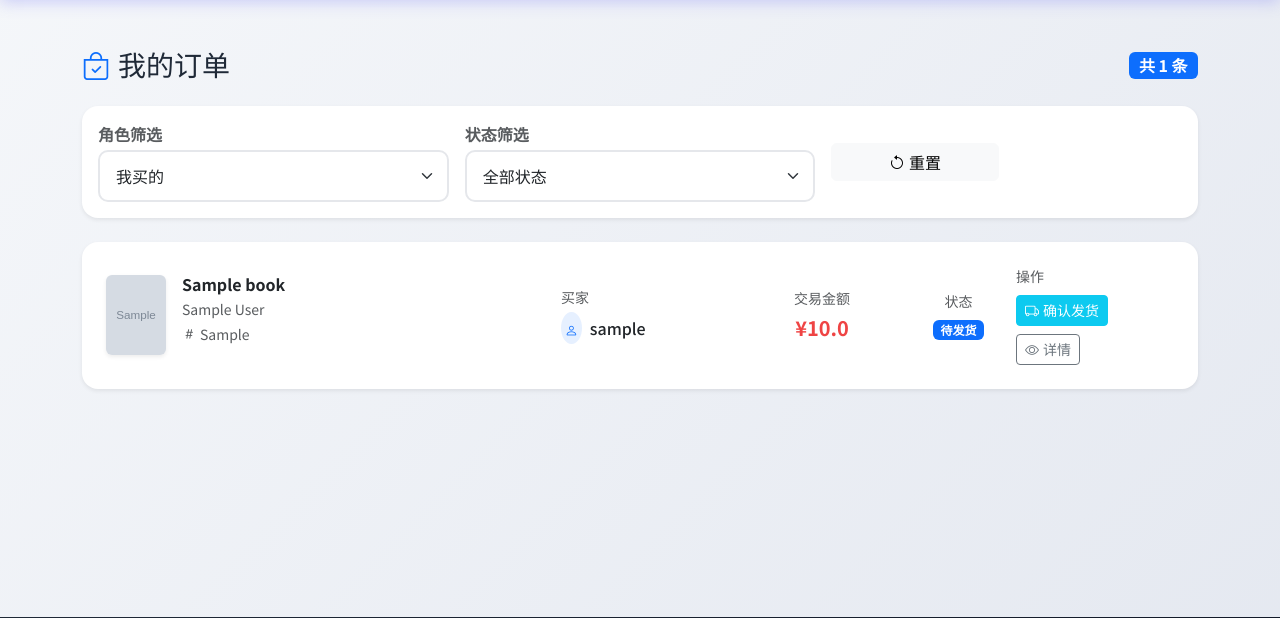
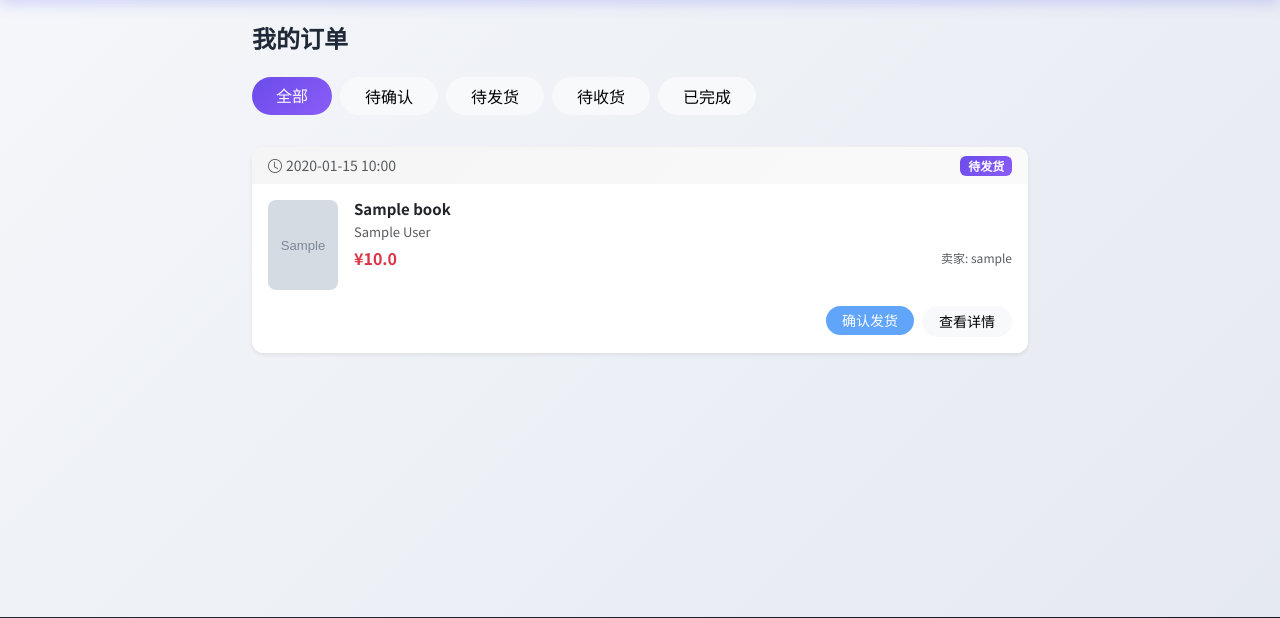
Before and after one commit to Qi-Cao/campus-book-trading, a Flask app: page /orders/my-orders in a window 1280 px wide. Shown: the part 66-684 px from the top of the page. Run offline with Flask 3, Linux system fonts and the light colour scheme; a user stored in the database is signed in; tables that the repository leaves empty hold one stand-in row (values such as "Sample post"); grey boxes marked "Sample" are stand-in pictures.

Commit message:
订单页面改为抖音风格样式

```diff
--- a/app/templates/orders/my_orders.html
+++ b/app/templates/orders/my_orders.html
@@ -3,150 +3,123 @@
 {% block title %}我的订单 - 校园二手书交易平台{% endblock %}
 
 {% block content %}
-<div class="container my-5">
+<div class="container my-4" style="max-width: 800px;">
     <!-- 页面标题 -->
     <div class="d-flex justify-content-between align-items-center mb-4">
-        <h3 class="mb-0">
-            <i class="bi bi-bag-check me-2 text-primary"></i>我的订单
-        </h3>
-        <span class="badge bg-primary fs-6">共 {{ orders|length }} 条</span>
+        <h4 class="mb-0 fw-bold">我的订单</h4>
     </div>
 
-    <!-- 筛选器 - 下拉框形式 -->
-    <div class="card mb-4 border-0 shadow-sm">
-        <div class="card-body py-3">
-            <form method="get" action="{{ url_for('orders.my_orders') }}" class="row g-3 align-items-center">
-                <!-- 角色筛选 -->
-                <div class="col-md-4">
-                    <label class="form-label fw-bold text-muted mb-1">角色筛选</label>
-                    <select name="role" class="form-select" onchange="this.form.submit()">
-                        <option value="all" {{ 'selected' if role == 'all' }}>全部</option>
-                        <option value="buyer" {{ 'selected' if role == 'buyer' }}>我买的</option>
-                        <option value="seller" {{ 'selected' if role == 'seller' }}>我卖的</option>
-                    </select>
-                </div>
-
-                <!-- 状态筛选 -->
-                <div class="col-md-4">
-                    <label class="form-label fw-bold text-muted mb-1">状态筛选</label>
-                    <select name="status" class="form-select" onchange="this.form.submit()">
-                        <option value="all" {{ 'selected' if status == 'all' }}>全部状态</option>
-                        <option value="pending" {{ 'selected' if status == 'pending' }}>待确认</option>
-                        <option value="confirmed" {{ 'selected' if status == 'confirmed' }}>已确认</option>
-                        <option value="paid" {{ 'selected' if status == 'paid' }}>待发货</option>
-                        <option value="shipped" {{ 'selected' if status == 'shipped' }}>待收货</option>
-                        <option value="completed" {{ 'selected' if status == 'completed' }}>已完成</option>
-                        <option value="cancelled" {{ 'selected' if status == 'cancelled' }}>已取消</option>
-                    </select>
-                </div>
-
-                <!-- 重置按钮 -->
-                <div class="col-md-2 d-flex align-items-end">
-                    <a href="{{ url_for('orders.my_orders', role='buyer', status='all') }}"
-                       class="btn btn-light w-100">
-                        <i class="bi bi-arrow-counterclockwise me-1"></i>重置
+    <!-- 筛选标签 -->
+    <div class="d-flex flex-nowrap overflow-auto pb-3 mb-3" style="gap: 8px; scrollbar-width: none;">
+        <a href="{{ url_for('orders.my_orders', role='all', status='all') }}"
+           class="btn {{ 'text-white' if status == 'all' else 'btn-light' }} rounded-pill px-4 flex-shrink-0"
+           style="{{ 'background: linear-gradient(135deg, #6b4ceb, #8b5cf6); border: none;' if status == 'all' else '' }}">
+            全部
         </a>
-                </div>
-            </form>
-        </div>
+        <a href="{{ url_for('orders.my_orders', role='all', status='pending') }}"
+           class="btn {{ 'text-white' if status == 'pending' else 'btn-light' }} rounded-pill px-4 flex-shrink-0"
+           style="{{ 'background: linear-gradient(135deg, #6b4ceb, #8b5cf6); border: none;' if status == 'pending' else '' }}">
+            待确认
+        </a>
+        <a href="{{ url_for('orders.my_orders', role='all', status='paid') }}"
+           class="btn {{ 'text-white' if status == 'paid' else 'btn-light' }} rounded-pill px-4 flex-shrink-0"
+           style="{{ 'background: linear-gradient(135deg, #6b4ceb, #8b5cf6); border: none;' if status == 'paid' else '' }}">
+            待发货
+        </a>
+        <a href="{{ url_for('orders.my_orders', role='all', status='shipped') }}"
+           class="btn {{ 'text-white' if status == 'shipped' else 'btn-light' }} rounded-pill px-4 flex-shrink-0"
+           style="{{ 'background: linear-gradient(135deg, #6b4ceb, #8b5cf6); border: none;' if status == 'shipped' else '' }}">
+            待收货
+        </a>
+        <a href="{{ url_for('orders.my_orders', role='all', status='completed') }}"
+           class="btn {{ 'text-white' if status == 'completed' else 'btn-light' }} rounded-pill px-4 flex-shrink-0"
+           style="{{ 'background: linear-gradient(135deg, #6b4ceb, #8b5cf6); border: none;' if status == 'completed' else '' }}">
+            已完成
+        </a>
     </div>
 
     <!-- 订单列表 -->
     {% if orders %}
-    <div class="row g-3">
+    <div class="d-flex flex-column gap-3">
         {% for order in orders %}
-        <div class="col-12">
-            <div class="card border-0 shadow-sm">
-                <div class="card-body p-4">
-                    <div class="row align-items-center">
-                        <!-- 订单信息 -->
-                        <div class="col-lg-5">
-                            <div class="d-flex align-items-start">
-                                <!-- 书籍封面 -->
+        <div class="card border-0 shadow-sm" style="border-radius: 12px; overflow: hidden;">
+            <!-- 卡片头部 - 状态 -->
+            <div class="px-3 py-2"
+                 style="background: linear-gradient(135deg, #f5f5f5, #fafafa);">
+                <div class="d-flex justify-content-between align-items-center">
+                    <small class="text-muted">
+                        <i class="bi bi-clock me-1"></i>{{ order.created_at.strftime('%Y-%m-%d %H:%M') }}
+                    </small>
+                    {% if order.status == 'pending' %}
+                        <span class="badge" style="background: #fbbf24; color: #78350f;">待确认</span>
+                    {% elif order.status == 'confirmed' %}
+                        <span class="badge" style="background: #60a5fa; color: white;">已确认</span>
+                    {% elif order.status == 'paid' %}
+                        <span class="badge" style="background: linear-gradient(135deg, #6b4ceb, #8b5cf6); color: white;">待发货</span>
+                    {% elif order.status == 'shipped' %}
+                        <span class="badge" style="background: #60a5fa; color: white;">待收货</span>
+                    {% elif order.status == 'completed' %}
+                        <span class="badge" style="background: #34d399; color: white;">已完成</span>
+                    {% elif order.status == 'cancelled' %}
+                        <span class="badge bg-secondary">已取消</span>
+                    {% endif %}
+                </div>
+            </div>
+
+            <!-- 卡片主体 - 书籍信息 -->
+            <div class="card-body p-3">
+                <div class="d-flex">
+                    <!-- 书籍图片 -->
                     <div class="flex-shrink-0 me-3">
                         {% if order.book.cover_image %}
                         <img src="{{ url_for('books.uploaded_file', filename=order.book.cover_image) }}"
                              alt="{{ order.book.title }}"
-                                         style="width: 60px; height: 80px; object-fit: cover;"
-                                         class="rounded shadow-sm">
+                             style="width: 70px; height: 90px; object-fit: cover; border-radius: 8px;">
                         {% else %}
-                                    <div class="bg-light rounded d-flex align-items-center justify-content-center shadow-sm"
-                                         style="width: 60px; height: 80px;">
-                                        <i class="bi bi-book text-muted" style="font-size: 1.2rem;"></i>
+                        <div class="bg-light d-flex align-items-center justify-content-center"
+                             style="width: 70px; height: 90px; border-radius: 8px;">
+                            <i class="bi bi-book text-muted"></i>
                         </div>
                         {% endif %}
                     </div>
+
                     <!-- 书籍详情 -->
-                                <div>
-                                    <h6 class="mb-1 fw-bold">{{ order.book.title }}</h6>
-                                    <p class="text-muted small mb-1">
+                    <div class="flex-grow-1 min-width-0">
+                        <h6 class="mb-1 text-truncate" style="font-size: 15px; font-weight: 600;">{{ order.book.title }}</h6>
+                        <p class="text-muted mb-1" style="font-size: 13px;">
                             {% if order.book.author %}{{ order.book.author }}{% endif %}
                         </p>
-                                    <p class="text-muted small mb-0">
-                                        <i class="bi bi-hash me-1"></i>{{ order.order_no }}
-                                    </p>
+                        <div class="d-flex justify-content-between align-items-center">
+                            <span class="text-danger fw-bold" style="font-size: 16px;">¥{{ order.price }}</span>
+                            <span class="text-muted" style="font-size: 12px;">
+                                {% if order.buyer_id == current_user.id %}
+                                    卖家: {{ order.seller_order.username }}
+                                {% else %}
+                                    买家: {{ order.buyer.username }}
+                                {% endif %}
+                            </span>
+                        </div>
                     </div>
                 </div>
             </div>
 
-                        <!-- 交易对方 -->
-                        <div class="col-lg-2 col-6 mt-3 mt-lg-0">
-                            <small class="text-muted d-block mb-1">{{ '买家' if order.seller_id == current_user.id else '卖家' }}</small>
-                            <div class="d-flex align-items-center">
-                                <div class="bg-primary bg-opacity-10 rounded-circle p-1 me-2">
-                                    <i class="bi bi-person text-primary" style="font-size: 0.8rem;"></i>
-                                </div>
-                                <span class="fw-medium">
-                                    {% if order.buyer_id == current_user.id %}
-                                        {{ order.seller_order.username }}
-                                    {% else %}
-                                        {{ order.buyer.username }}
-                                    {% endif %}
-                                </span>
-                            </div>
-                        </div>
-
-                        <!-- 金额 -->
-                        <div class="col-lg-2 col-6 mt-3 mt-lg-0 text-center">
-                            <small class="text-muted d-block mb-1">交易金额</small>
-                            <span class="price-tag fs-5 fw-bold">¥{{ order.price }}</span>
-                        </div>
-
-                        <!-- 状态 -->
-                        <div class="col-lg-1 col-6 mt-3 mt-lg-0 text-center">
-                            <small class="text-muted d-block mb-1">状态</small>
-                            {% if order.status == 'pending' %}
-                                <span class="badge bg-warning text-dark">待确认</span>
-                            {% elif order.status == 'confirmed' %}
-                                <span class="badge bg-info text-dark">已确认</span>
-                            {% elif order.status == 'paid' %}
-                                <span class="badge bg-primary">待发货</span>
-                            {% elif order.status == 'shipped' %}
-                                <span class="badge bg-info">待收货</span>
-                            {% elif order.status == 'completed' %}
-                                <span class="badge bg-success">已完成</span>
-                            {% elif order.status == 'cancelled' %}
-                                <span class="badge bg-secondary">已取消</span>
-                            {% endif %}
-                        </div>
-
-                        <!-- 操作按钮 -->
-                        <div class="col-lg-2 col-12 mt-3 mt-lg-0">
-                            <small class="text-muted d-block mb-2">操作</small>
-                            <div class="d-flex flex-wrap gap-2">
+            <!-- 卡片底部 - 操作按钮 -->
+            <div class="card-footer bg-white border-0 p-3 pt-0">
+                <div class="d-flex justify-content-end gap-2">
                     <!-- 买家操作 -->
                     {% if order.buyer_id == current_user.id %}
                         {% if order.status == 'confirmed' %}
-                                        <form method="POST" action="{{ url_for('orders.pay', order_id=order.id) }}" style="display:inline;">
-                                            <button type="submit" class="btn btn-sm"
-                                                    style="background: linear-gradient(135deg, #6366f1, #4f46e5); color: white; border: none;">
-                                                <i class="bi bi-credit-card me-1"></i>确认付款
+                        <form method="POST" action="{{ url_for('orders.pay', order_id=order.id) }}">
+                            <button type="submit" class="btn btn-sm text-white px-3"
+                                    style="background: linear-gradient(135deg, #6b4ceb, #8b5cf6); border: none; border-radius: 20px;">
+                                确认付款
                             </button>
                         </form>
                         {% elif order.status == 'shipped' %}
-                                        <form method="POST" action="{{ url_for('orders.confirm_receive', order_id=order.id) }}" style="display:inline;">
-                                            <button type="submit" class="btn btn-sm btn-success">
-                                                <i class="bi bi-check2-circle me-1"></i>确认收货
+                        <form method="POST" action="{{ url_for('orders.confirm_receive', order_id=order.id) }}">
+                            <button type="submit" class="btn btn-sm text-white px-3"
+                                    style="background: #34d399; border: none; border-radius: 20px;">
+                                确认收货
                             </button>
                         </form>
                         {% endif %}
@@ -155,16 +128,17 @@
                     <!-- 卖家操作 -->
                     {% if order.seller_id == current_user.id %}
                         {% if order.status == 'pending' %}
-                                        <form method="POST" action="{{ url_for('orders.confirm', order_id=order.id) }}" style="display:inline;">
-                                            <button type="submit" class="btn btn-sm"
-                                                    style="background: linear-gradient(135deg, #6366f1, #4f46e5); color: white; border: none;">
-                                                <i class="bi bi-check2 me-1"></i>确认订单
+                        <form method="POST" action="{{ url_for('orders.confirm', order_id=order.id) }}">
+                            <button type="submit" class="btn btn-sm text-white px-3"
+                                    style="background: linear-gradient(135deg, #6b4ceb, #8b5cf6); border: none; border-radius: 20px;">
+                                确认订单
                             </button>
                         </form>
                         {% elif order.status == 'paid' %}
-                                        <form method="POST" action="{{ url_for('orders.ship', order_id=order.id) }}" style="display:inline;">
-                                            <button type="submit" class="btn btn-sm btn-info text-white">
-                                                <i class="bi bi-truck me-1"></i>确认发货
+                        <form method="POST" action="{{ url_for('orders.ship', order_id=order.id) }}">
+                            <button type="submit" class="btn btn-sm text-white px-3"
+                                    style="background: #60a5fa; border: none; border-radius: 20px;">
+                                确认发货
                             </button>
                         </form>
                         {% endif %}
@@ -172,28 +146,41 @@
 
                     <!-- 通用操作 -->
                     <a href="{{ url_for('orders.detail', order_id=order.id) }}"
-                                   class="btn btn-sm btn-outline-secondary">
-                                    <i class="bi bi-eye me-1"></i>详情
+                       class="btn btn-sm btn-light px-3" style="border-radius: 20px;">
+                        查看详情
                     </a>
-                            </div>
-                        </div>
-                    </div>
                 </div>
             </div>
         </div>
         {% endfor %}
     </div>
     {% else %}
+    <!-- 空状态 -->
     <div class="text-center py-5">
-        <div class="py-5">
-            <i class="bi bi-inbox text-muted" style="font-size: 4rem;"></i>
-            <h4 class="text-muted mt-3">暂无订单</h4>
-            <p class="text-muted">快去 {{ '买一本书' if role == 'buyer' else '卖一本书' if role == 'seller' else '交易' }}吧！</p>
-            <a href="{{ url_for('main.index') }}" class="btn btn-primary rounded-pill px-4">
-                <i class="bi bi-book me-2"></i>浏览书籍
+        <div style="margin-bottom: 20px;">
+            <i class="bi bi-bag" style="font-size: 60px; color: #d1d5db;"></i>
+        </div>
+        <p class="text-muted mb-3">还没有订单哦～</p>
+        <a href="{{ url_for('main.index') }}" class="btn text-white px-4"
+           style="background: linear-gradient(135deg, #6b4ceb, #8b5cf6); border: none; border-radius: 20px;">
+            去逛逛
         </a>
-        </div>
     </div>
     {% endif %}
 </div>
+
+<style>
+.min-width-0 {
+    min-width: 0;
+}
+.text-truncate {
+    overflow: hidden;
+    text-overflow: ellipsis;
+    white-space: nowrap;
+}
+/* 隐藏滚动条但可滚动 */
+.overflow-auto::-webkit-scrollbar {
+    display: none;
+}
+</style>
 {% endblock %}
```
Also changed, not shown: app/templates/orders/detail.html (+63 -107 lines). Lines whose indentation alone changed are shown as unchanged.
